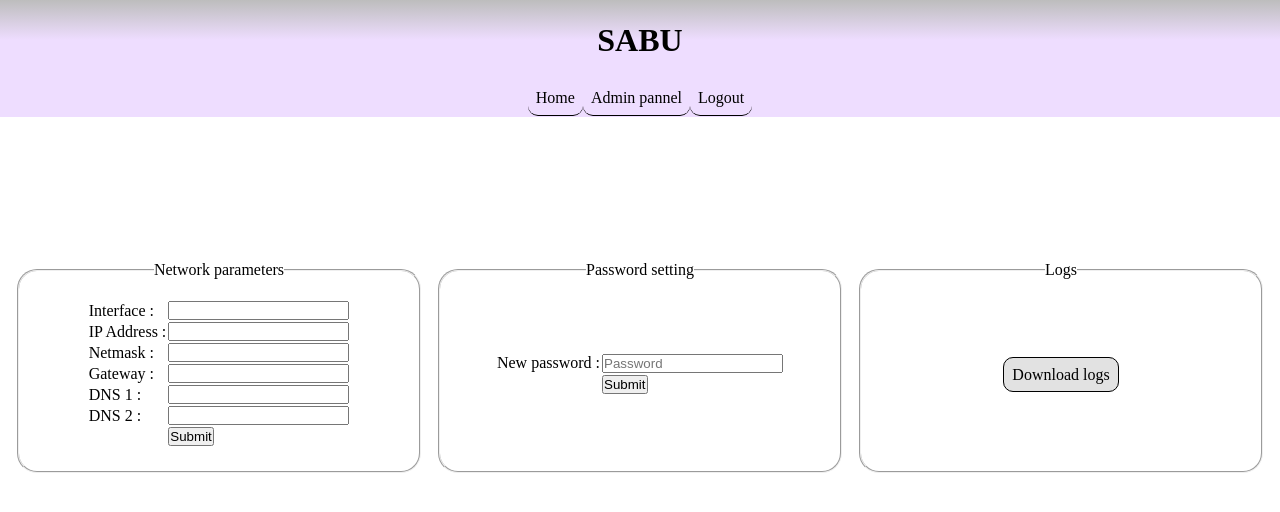
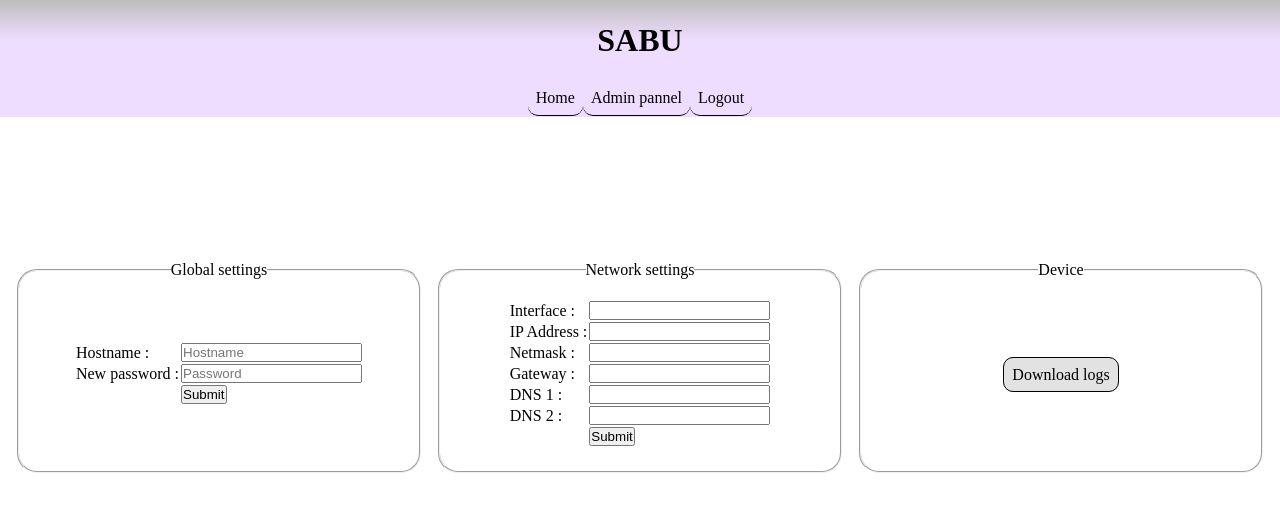
Before and after one commit to sabu-ws/allinone, a Flask app: template gui/templates/config.html in a window 1280 px wide. Shown: the top 512 px of the page. Run offline with Flask 2, Linux system fonts and the light colour scheme; the template is opened without the code that fills it, so the values that code supplies are empty; parts of the project's set-up code (start-up, migrations or seed data) failed here and were passed over.

Commit message:
Fix styles

```diff
--- a/gui/templates/config.html
+++ b/gui/templates/config.html
@@ -5,9 +5,46 @@
 	<a class="button_for_listing_mainbox" href="/logout">Logout</a>
 {% endblock %}
 {% block main_base %}
+	<div class="sw_pwd">
+		<fieldset class="admin_section">
+			<legend align="center">Global settings</legend>
+			<form method="POST">
+				<table>
+					<tr>
+						<td>
+							<p>Hostname : </p>
+						</td>
+						<td>
+							<input type="text" name="hostname" placeholder="Hostname">
+						</td>
+					</tr>
+					<tr>
+						<td>
+							<p>New password : </p>
+						</td>
+						<td>
+							<input type="text" name="password" placeholder="Password">
+						</td>
+					</tr>
+					<tr>
+						<td></td>
+						<td>
+							<input type="submit" name="submit" value="Submit">
+						</td>
+					<tr>
+				</table>
+				{% if get_flashed_messages()[0] == "password" %}
+				<div>
+					<meta charset="utf-8">
+					<b style="color: red;">{{ get_flashed_messages()[1] }}</b>
+				</div>
+				{% endif %}
+			</form>
+		</fieldset>
+	</div>
 	<div class="net_param">
 		<fieldset class="admin_section">
-			<legend align="center">Network parameters</legend>
+			<legend align="center">Network settings</legend>
 			<form method="POST">
 				<table>
 					<tr>
@@ -74,38 +111,9 @@
 			</form>
 		</fieldset>
 	</div>
-	<div class="sw_pwd">
-		<fieldset class="admin_section">
-			<legend align="center">Password setting</legend>
-			<form method="POST">
-				<table>
-					<tr>
-						<td>
-							<p>New password : </p>
-						</td>
-						<td>
-							<input type="text" name="password" placeholder="Password">
-						</td>
-					</tr>
-					<tr>
-						<td></td>
-						<td>
-							<input type="submit" name="submit" value="Submit">
-						</td>
-					<tr>
-				</table>
-				{% if get_flashed_messages()[0] == "password" %}
-				<div>
-					<meta charset="utf-8">
-					<b style="color: red;">{{ get_flashed_messages()[1] }}</b>
-				</div>
-				{% endif %}
-			</form>
-		</fieldset>
-	</div>
 	<div class="dl_logs">
 		<fieldset class="admin_section">
-			<legend align="center">Logs</legend>
+			<legend align="center">Device</legend>
 			<table>
 				<tr>
 					<td>
```
